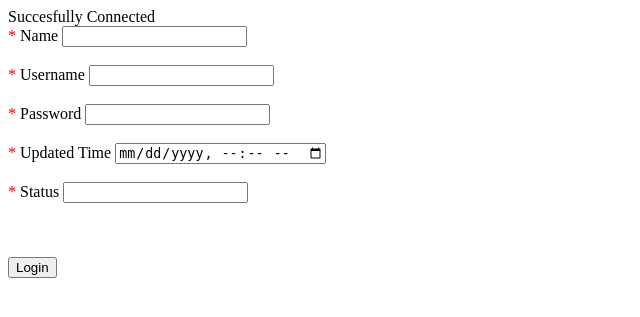
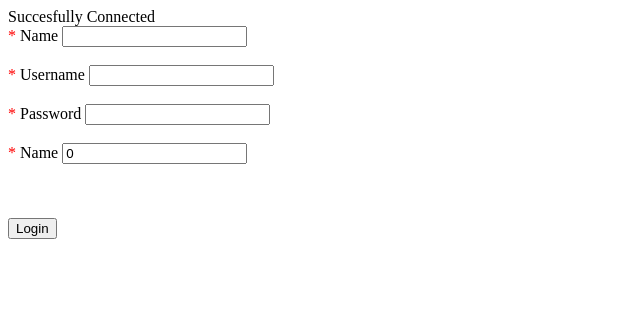
Before and after one commit to Rungrukuk/Internship, a PHP site: page /admin/create_user in a window 1280 px wide. Shown: the top 317 px of the page, without its empty margins (0-640 px from the left). Run offline with PHP 8.4, Linux system fonts and the light colour scheme.

Commit message:
Fixed Bug

```diff
--- a/VolunteerProject/admin/create_user.php
+++ b/VolunteerProject/admin/create_user.php
@@ -2,14 +2,14 @@
 <?php
 include "functions/connections.php";
 include "functions/functions.php";
-$name = $username = $password = $updated = $usernameError = $passwordError  = $statusError = $nameError = $updatedError = $success = $error =  "";
-
+$name = $username = $password = $updated = $usernameError = $passwordError  = $statusError = $nameError /*= $updatedError*/ = $success = $error =  "";
+$status = 0;
 if ($_SERVER["REQUEST_METHOD"] == "POST")
 {
 
     if($_POST['name'] == '')
     {
-        $name = "Name is required";
+        $nameError = "Name is required";
     }
     else
     {
@@ -42,27 +42,22 @@ if ($_SERVER["REQUEST_METHOD"] == "POST")
         $password = md5($_POST["password"]);
     }
 
-    if($_POST['status'] == '')
+    if($_POST['status'] != '')
     {
-        $status = 0;
+        $status = (int)$_POST['status'];
+
+        if($status>1 or $status<0)
+        {
+            $status = 0;
+            $statusError = "You can enter only 0 and 1";
+        }
     }
-    else
+
+    if($usernameError == "" && $passwordError == "" && $nameError == "" && $statusError == "")
     {
-        $status = $_POST['status'];
-
-        if($status>1 || $status < 0)
-        {
-            $statusError = "Only 1 and 0 allowed";
-        }
-
-    }
-    // Add Updated Time Error;
-    echo $statusError;
-    if($usernameError == "" and $passwordError == "" and $nameError == "" and $statusError = "" /*and $updatedError = ""*/)
-    {
-
-        $sql_login = "INSERT INTO `users`(`name`, `username`, `password`, `status`) VALUES ('$name','$username','$password','$status')";
-        if ($conn->query($sql) == TRUE)
+        echo "Yes";
+        $sql = "INSERT INTO `users`(`name`, `username`, `password`, `status`) VALUES ('$name','$username','$password','$status')";
+        if ($conn->query($sql) === TRUE)
         {
             $success = "New record created successfully";
         }
@@ -70,11 +65,10 @@ if ($_SERVER["REQUEST_METHOD"] == "POST")
         {
             $error = "Error: " . $sql . "<br>" . $conn->error;
         }
-        $conn->close();
     }
 
+
 }
-
 
 
 
@@ -108,16 +102,16 @@ if ($_SERVER["REQUEST_METHOD"] == "POST")
         <input type="password" name = "password">
         </br>
         </br>
-        <span class="error">* <?php echo $updatedError;?></span>
+        <span class="error">* <?php echo $statusError;?></span>
+        <label for="status">Name</label>
+        <input type="number" name = "status" value="<?php echo $status;?>">
+        </br>
+        </br>
+        <!-- <span class="error">* <?php //echo $updatedError;?></span>
         <label for="updated">Updated Time</label>
         <input type="datetime-local" name = "updated">
         </br>
-        </br>
-        <span class="error">* <?php echo $statusError;?></span>
-        <label for="status">Status</label>
-        <input type="number" name = "status">
-        </br>
-        </br>
+        </br> -->
         <span class="error"><?php echo $success;?></span>
         <span class="error"><?php echo $error;?></span>
         </br>
```
